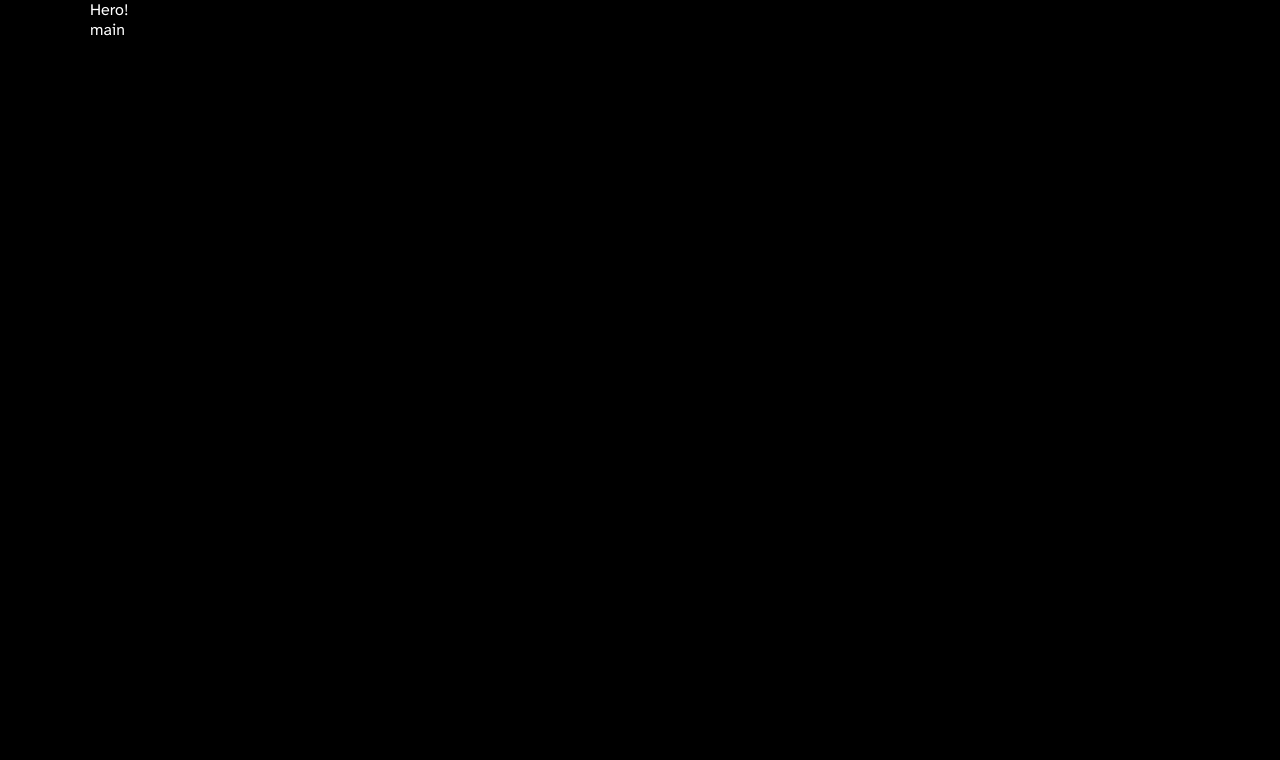
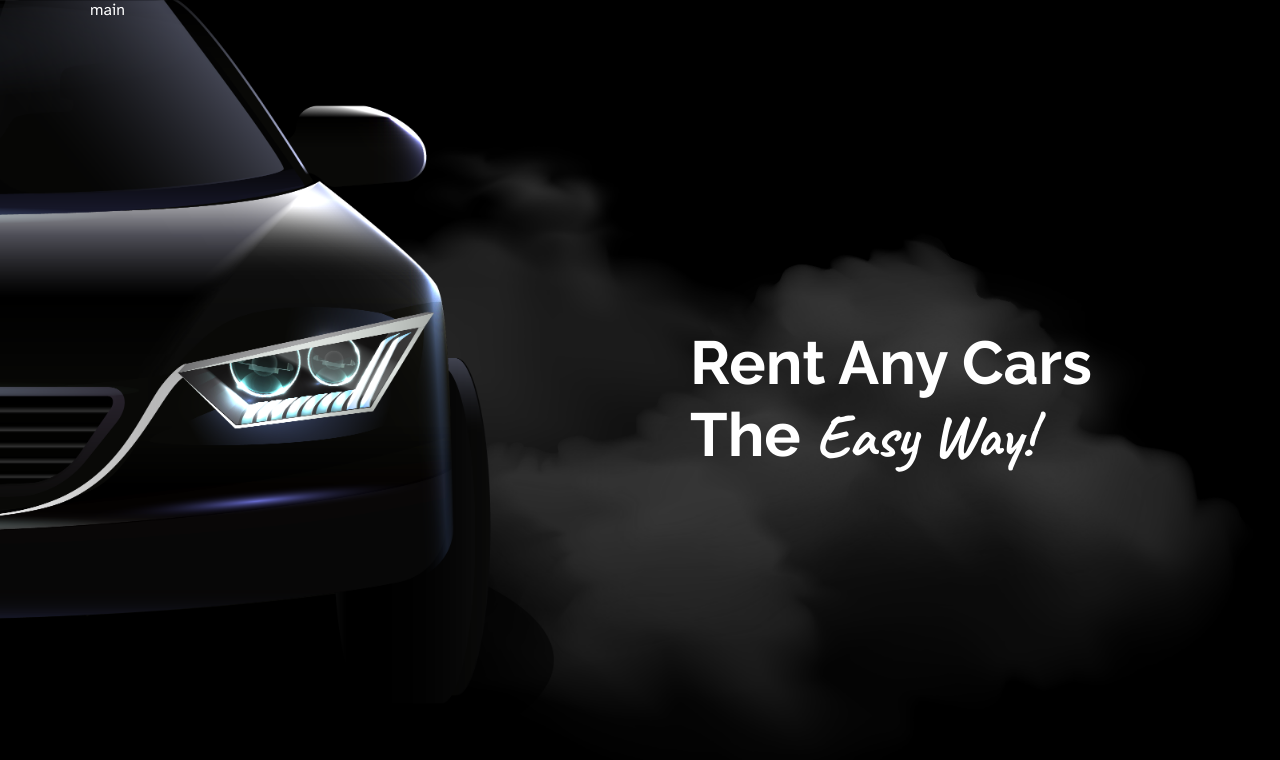
Before and after one commit to mwww/EasyRent, a React (Vite) app: page / in a window 1280 px wide. Shown: the top 760 px of the page. Built offline with nearby package versions, Linux system fonts and the light colour scheme.

Commit message:
redesign hero

```diff
--- /dev/null
+++ b/src/pages/index/hero/hero.module.scss
@@ -0,0 +1,39 @@
+.hero {
+  height: 100vh;
+  position: absolute;
+  inset: 0;
+  z-index: -1;
+}
+
+.wrap {
+  height: 100%;
+  display: flex;
+  justify-content: center;
+  align-items: center;
+  gap: 100px;
+}
+
+.wrap > div {
+  flex: 1;
+}
+.bg {
+  background: url('/imgs/bg.png');
+  background-position: left;
+  position: absolute;
+  inset: 0;
+  width: 100%;
+  height: 100%;
+  z-index: -1;
+}
+
+.tagline {
+  font-family: 'Raleway';
+  font-weight: 900;
+  font-size: 3.8rem;
+}
+
+.tagline > span {
+  font-family: 'Caveat';
+  font-size: inherit;
+  font-weight: 700;
+}
--- a/src/pages/index/hero/hero.tsx
+++ b/src/pages/index/hero/hero.tsx
@@ -1,3 +1,16 @@
+import css from './hero.module.scss'
+
 export default function Hero() {
-  return <header className="content_wrapper">Hero!</header>
+  return (
+    <header className={css.hero}>
+      <div className={`content_wrapper ${css.wrap}`}>
+        <div>
+          <div className={`background_def ${css.bg}`}></div>
+        </div>
+        <div className={css.tagline}>
+          Rent Any Cars The <span>Easy Way!</span>
+        </div>
+      </div>
+    </header>
+  )
 }
```
